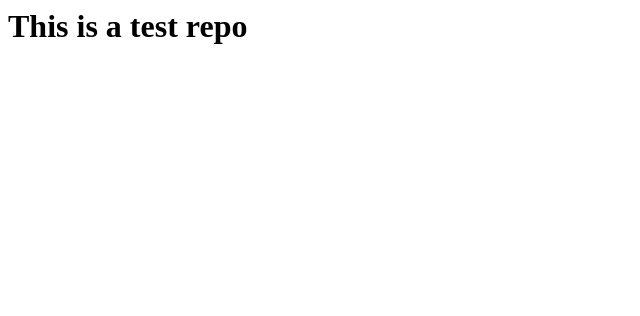
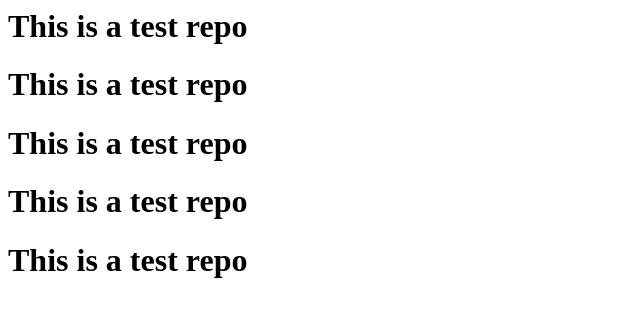
Before and after one commit to MomoServices/test-repo-ayo, a plain HTML site: page index.html in a window 1280 px wide. Shown: the whole page, without its empty margins (0-640 px from the left). Drawn offline with Linux system fonts and the light colour scheme.

Commit message:
next level product

```diff
--- a/index.html
+++ b/index.html
@@ -1 +1,5 @@
 <h1> This is a test repo </h1>
+<h1> This is a test repo </h1>
+<h1> This is a test repo </h1>
+<h1> This is a test repo </h1>
+<h1> This is a test repo </h1>
```
